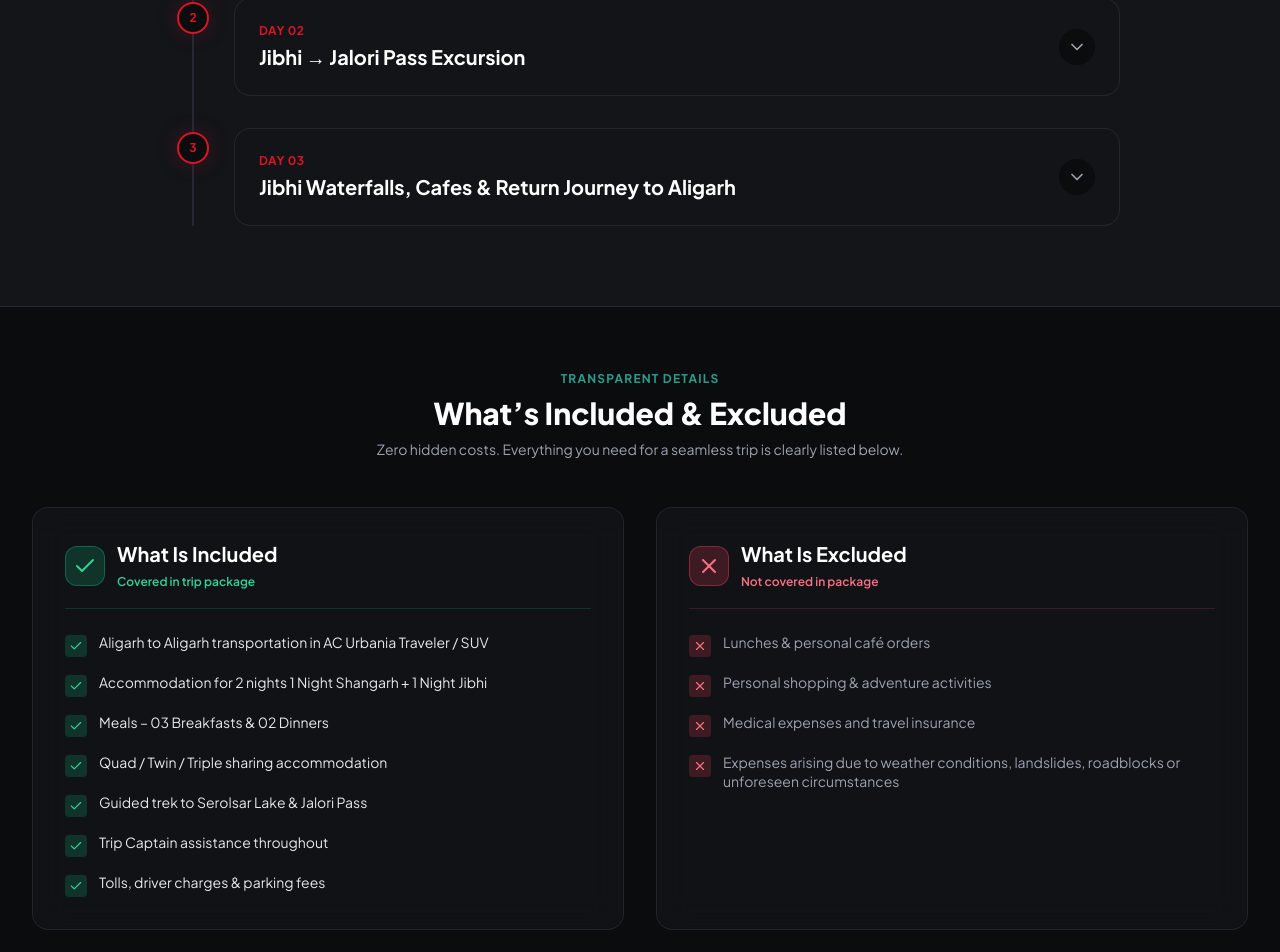
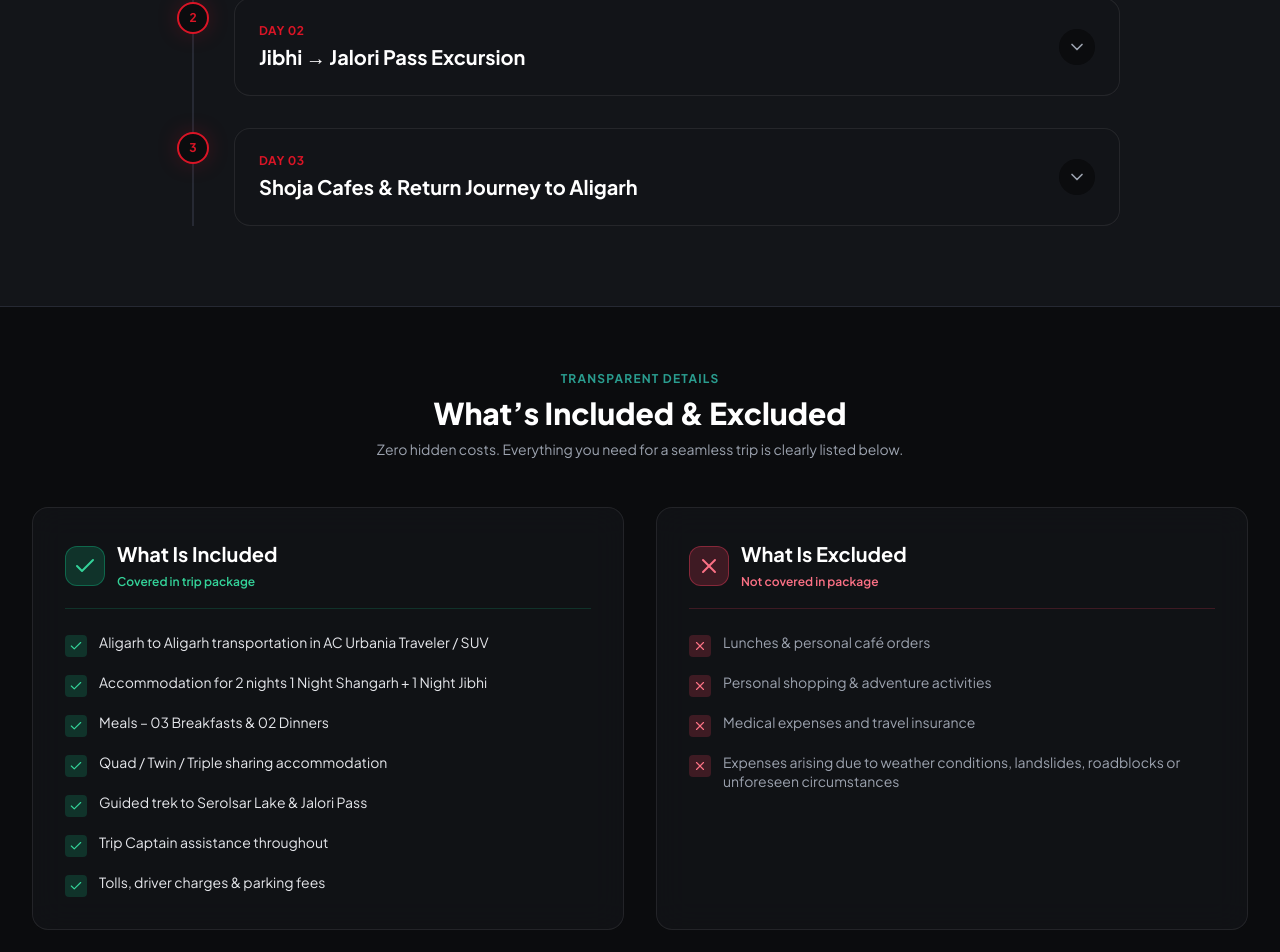
Before and after one commit to hishamahmad7799-dotcom/Gomates-, a Next.js app: page /trips/jibhi-tirthan-shoja-jalori in a window 1280 px wide. Shown: the part 2144-3096 px from the top of the page. Built offline with nearby package versions, Linux system fonts and the light colour scheme.

Commit message:
Update website code

```diff
--- a/data/trips.ts
+++ b/data/trips.ts
@@ -97,7 +97,7 @@ export const TRIPS_DATA: Trip[] = [
       },
       {
         day: 3,
-        title: "Jibhi Waterfalls, Cafes & Return Journey to Aligarh",
+        title: "Shoja Cafes & Return Journey to Aligarh",
         points: [
           "Wake up to soothing river sounds and savor a complimentary early breakfast",
           "Relax and soak in the vibrant cafe culture with local food and mountain views",
```
